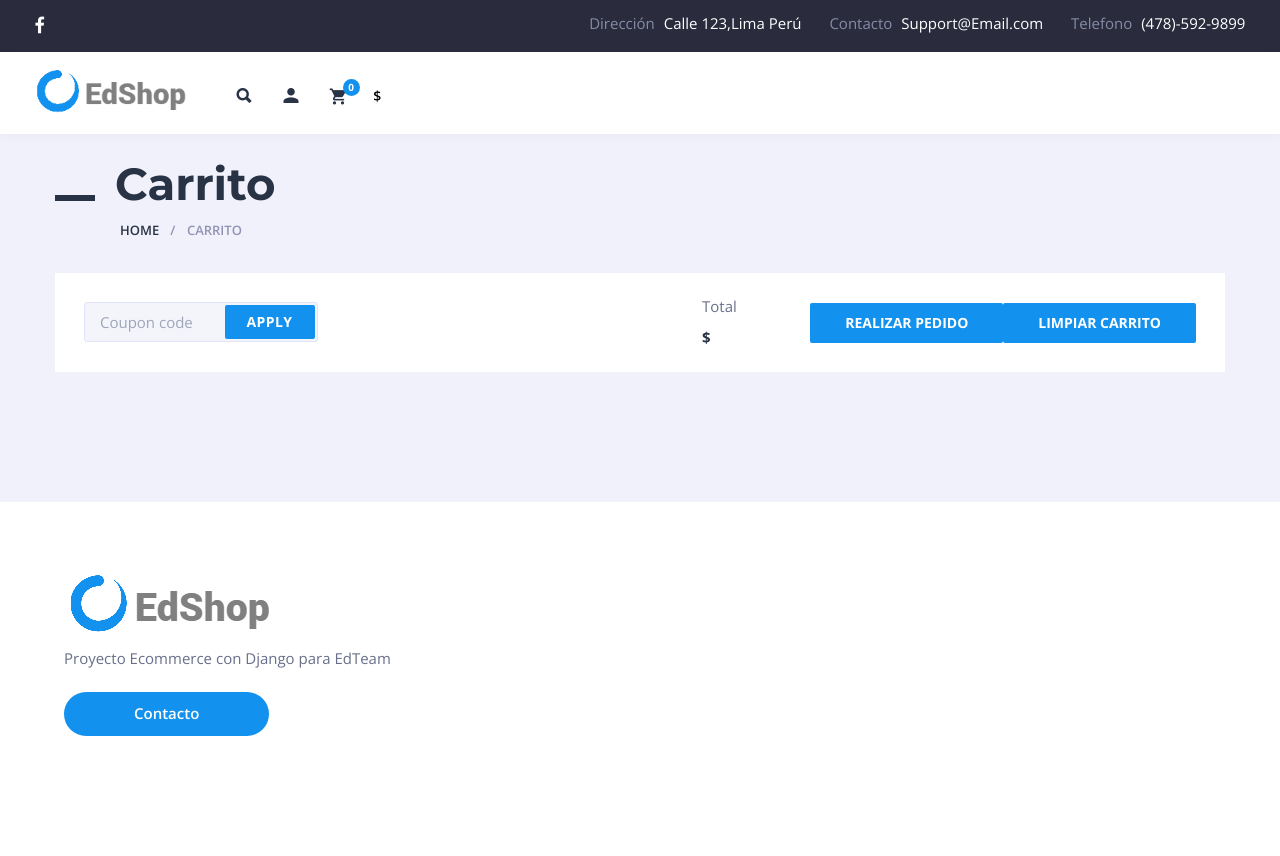
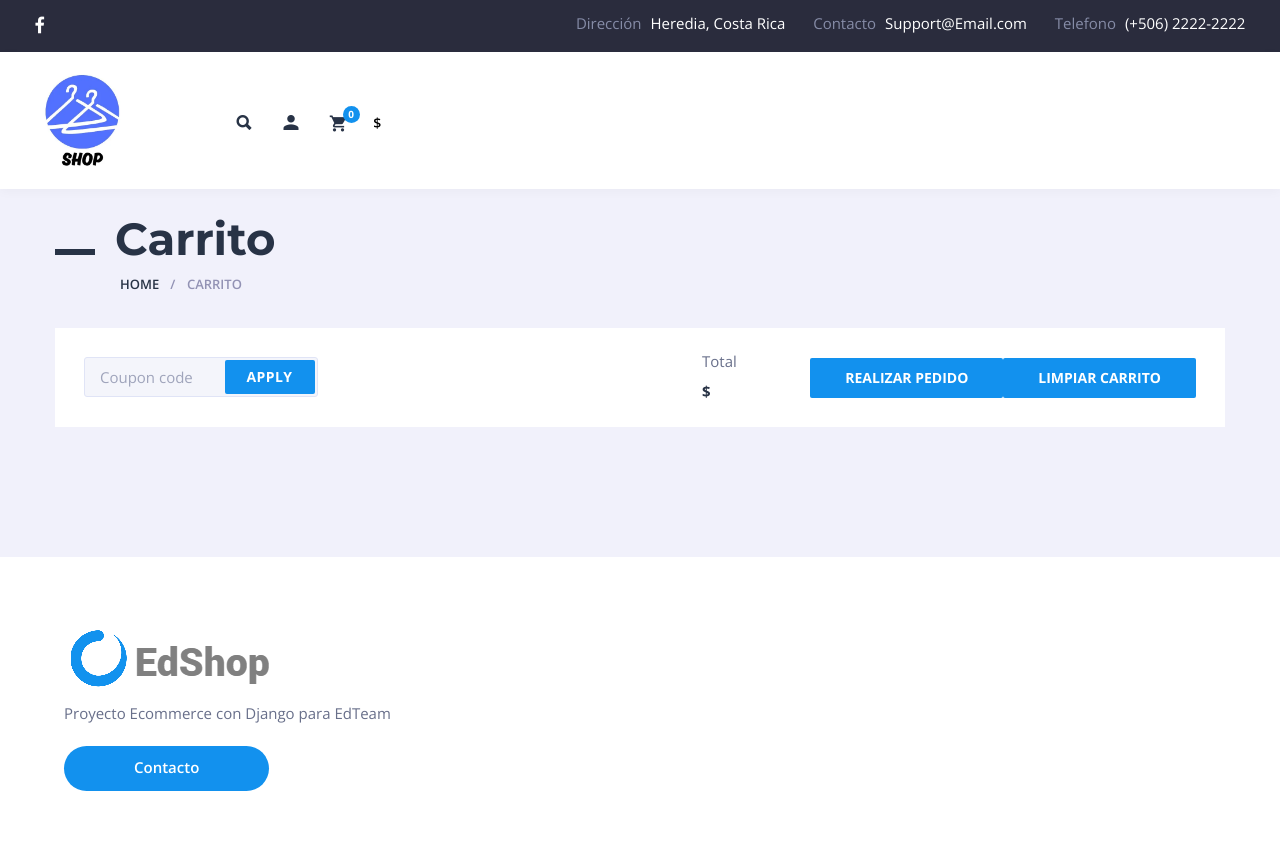
Before and after one commit to Jean8006/Shop, a Django app: page /carrito/ in a window 1280 px wide. Before the commit the page ends 736 px from the top, so only its background shows below. Run offline with Django 3.2, Linux system fonts and the light colour scheme; parts of the project's set-up code (start-up, migrations or seed data) failed here and were passed over; some libraries are stand-ins or nearby versions; some web fonts are replaced.

Commit message:
Cambios generales

```diff
--- a/web/templates/includes/header.html
+++ b/web/templates/includes/header.html
@@ -3,7 +3,7 @@
     <div class="site-header">
 
         <p class="h-logo">
-            <a href="/"><img src="{% static 'img/logo.png' %}" alt="EdShop"></a>
+            <a href="/"><img src="{% static 'img/logo.webp' %}" alt="Shop" style="width: 100px; height: auto;"></a>
         </p><!--
     No Space
     --><div class="h-shop">
--- a/web/templates/includes/navbar.html
+++ b/web/templates/includes/navbar.html
@@ -19,7 +19,7 @@
                         Dirección
                     </p>
                     <p class="links_list-value">
-                        <a href="http://maps.google.com" target="_blank" rel="nofollow">Calle 123,Lima Perú</a>
+                        <a href="http://maps.google.com" target="_blank" rel="nofollow">Heredia, Costa Rica</a>
                     </p>
                 </li>
                 <li>
@@ -35,7 +35,7 @@
                         Telefono
                     </p>
                     <p class="links_list-value">
-                        <a href="tel:4785929899">(478)-592-9899</a>
+                        <a href="tel:4785929899">(+506) 2222-2222</a>
                     </p>
                 </li>
             </ul>
--- a/web/templates/layout.html
+++ b/web/templates/layout.html
@@ -3,7 +3,7 @@
 <html lang="en">
 <head>
     <meta charset="UTF-8">
-    <title>EdShop</title>
+    <title>Shop</title>
     <meta http-equiv="X-UA-Compatible" content="IE=edge">
     <meta name="viewport" content="width=device-width, initial-scale=1.0">
     <meta name="format-detection" content="telephone=no">
```
Also changed, not shown: web/static/img/logo.webp (added).
